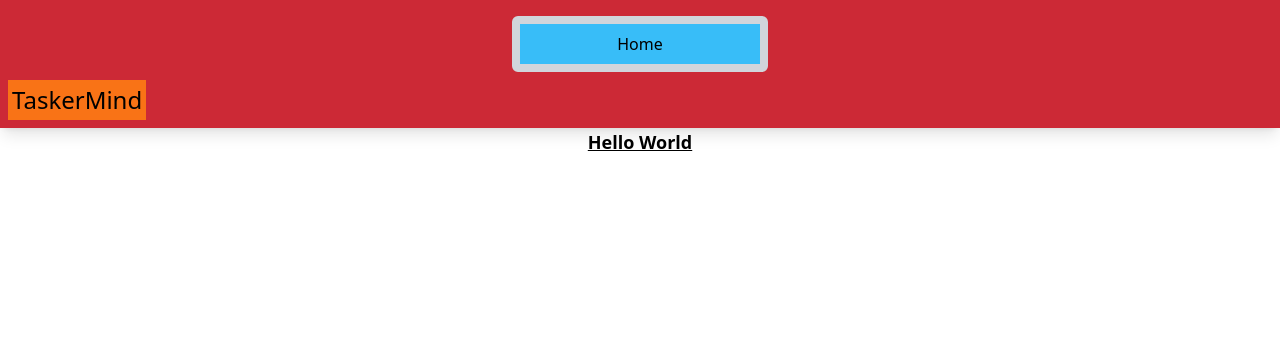
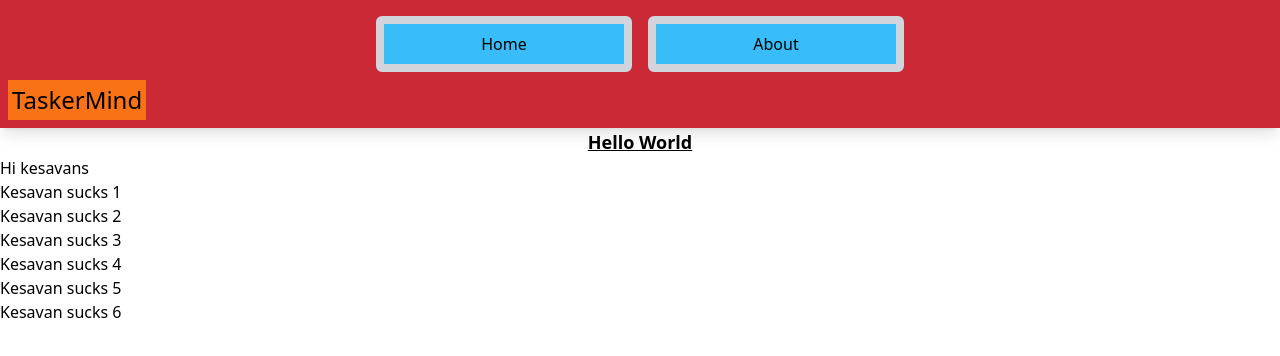
Before and after one commit to K7theCompSciMan/taskermind, a SvelteKit app: page / in a window 1280 px wide. Shown: the top 356 px of the page. Built offline with nearby package versions, Linux system fonts and the light colour scheme.

Commit message:
about page
wompity wompity devangs my brotherti

```diff
--- a/src/routes/+layout.svelte
+++ b/src/routes/+layout.svelte
@@ -7,7 +7,8 @@
         path: string;}
 
     let pages: Page[] = [
-        {name: "Home", path: "/"}
+        {name: "Home", path: "/"},
+        {name: "About", path: "/about"}
     ]
 </script>
 
--- a/src/routes/+page.svelte
+++ b/src/routes/+page.svelte
@@ -1,3 +1,14 @@
 <script lang="ts">
 </script>
 <h1 class ="font-bold text-lg justify-center text-center items-center underline">Hello World</h1>
+<h1> Hi kesavans</h1>
+
+<ul>
+
+    <li> Kesavan sucks 1</li>
+    <li> Kesavan sucks 2</li>
+    <li> Kesavan sucks 3</li>
+    <li> Kesavan sucks 4</li>
+    <li> Kesavan sucks 5</li>
+    <li> Kesavan sucks 6</li>
+</ul>
--- /dev/null
+++ b/src/routes/about/+page.svelte
@@ -0,0 +1,10 @@
+<h1> Tonight
+<br>
+
+    We are young
+    <br>
+
+    so let's set the world on fire
+    <br>
+    we
+</h1>
```
